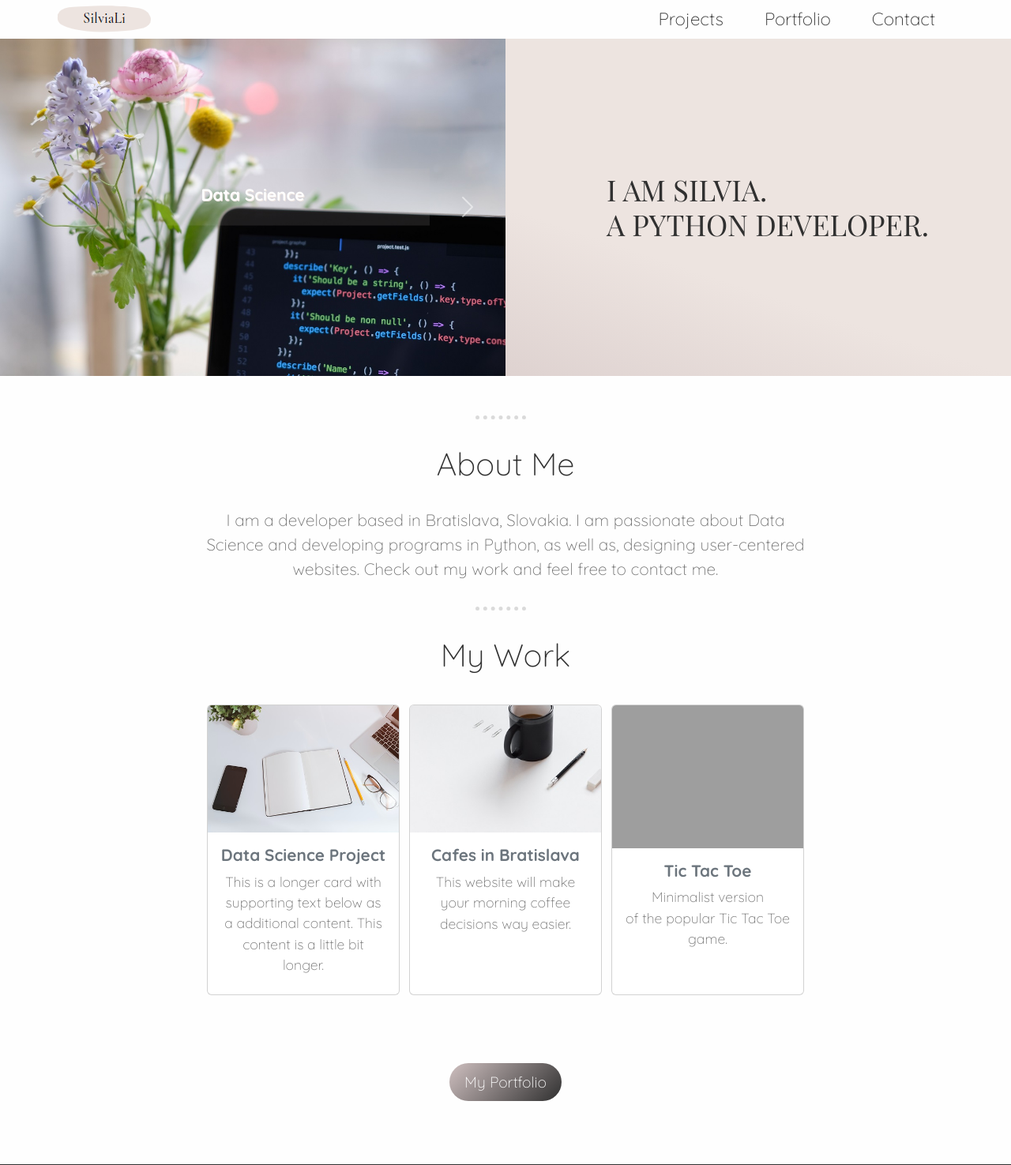
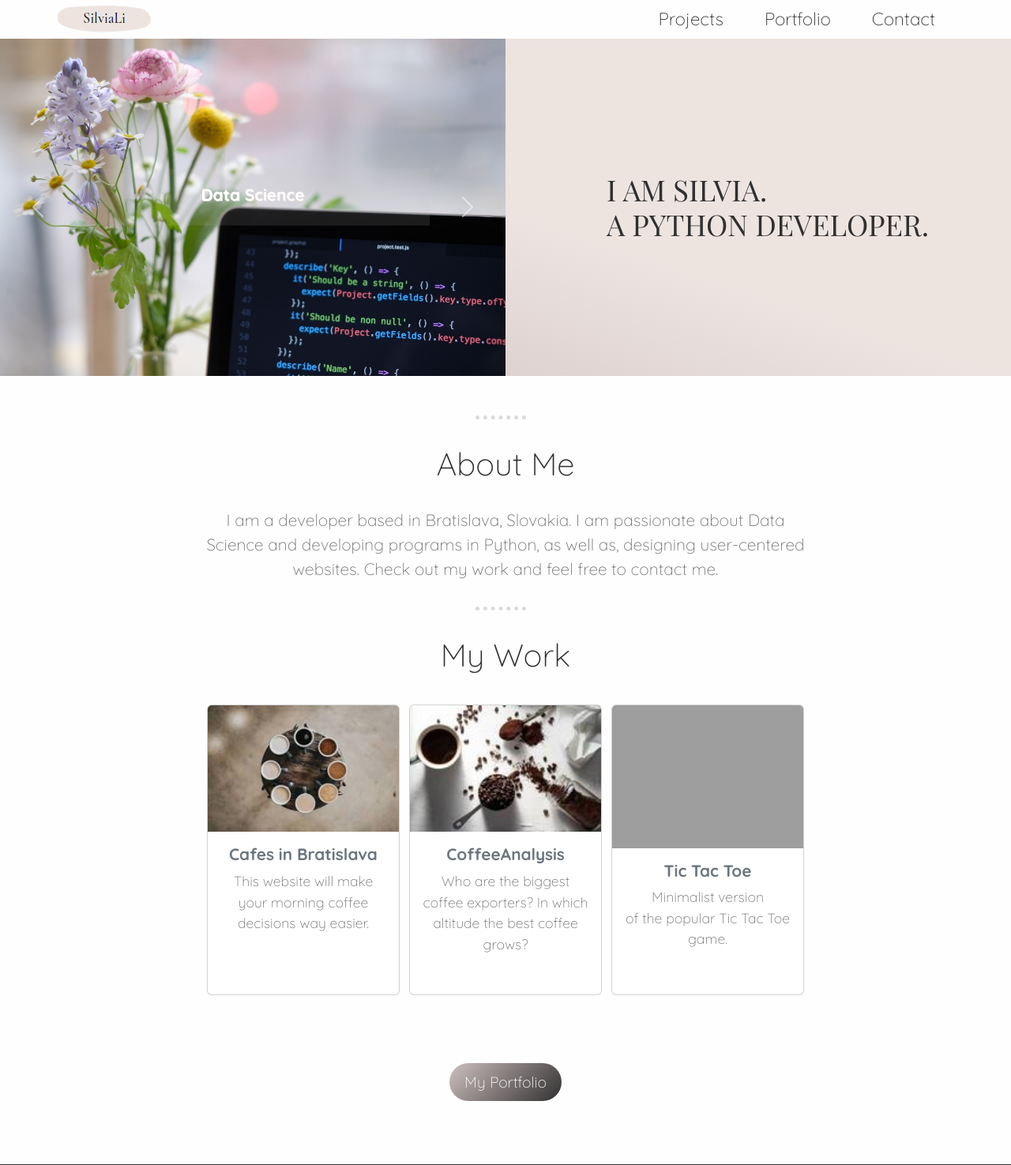
Before and after one commit to Korkova/My_Portfolio_Kopie, a Flask app: page / in a window 1280 px wide. Shown: the top 1475 px of the page at 79% size. Run offline with Flask 2, Linux system fonts and the light colour scheme; some libraries are stand-ins or nearby versions; some web fonts are replaced; grey boxes are pictures that could not be loaded.

Commit message:
Complete Update 31

```diff
--- a/templates/index.html
+++ b/templates/index.html
@@ -24,13 +24,10 @@
     <section>
     <nav class="navbar navbar-expand-lg navbar-light fixed-top">
         <div class="container container-navbar">
-<!--            <a class="navbar-brand" href="index.html"><h4 id="signature">Silvia Li</h4></a>-->
             <a class="navbar-brand" href="index.html"><img src="static/img/mylogo.jpg" class="d-block w-100" alt="..."></a>
-
-<!--        <a class="navbar-brand" href="index.html"><img class="avatar-image" src="static/img/my_avatar.png" alt="avatar"></a>-->
-        <button class="navbar-toggler" type="button" data-bs-toggle="collapse" data-bs-target="#navbarSupportedContent" aria-controls="navbarSupportedContent" aria-expanded="false" aria-label="Toggle navigation">
-            <span class="navbar-toggler-icon"></span>
-        </button>
+            <button class="navbar-toggler" type="button" data-bs-toggle="collapse" data-bs-target="#navbarSupportedContent" aria-controls="navbarSupportedContent" aria-expanded="false" aria-label="Toggle navigation">
+                <span class="navbar-toggler-icon"></span>
+            </button>
         <div class="collapse navbar-collapse justify-content-end" id="navbarSupportedContent">
             <ul class="navbar-nav ml-auto">
                 <li class="nav-item">
@@ -107,28 +104,19 @@
         <div class="row row-cols-lg-3 row-cols-md-2 row-cols-sm-1 row-col-xs-1">
           <div class="col d-flex justify-content-center">
             <div class="card" style="width: 18rem; height: 23rem">
-              <a href="#"></a><img src="static/img/21.jpg" class="card-img-top" alt="..."></a>
+                <a href="https://cafe-and-wifi-vyu4.onrender.com/"><img src="static/img/coffee_places_3.jpg" class="card-img-top" alt="..."></a>
               <div class="card-body">
-                  <h4 class="card-title heading-medium"><a href="" class="text-decoration-none link-secondary">Data Science Project</a></h4>
-                <p class="card-text medium-text">This is a longer card with supporting text below as a additional content. This content is a little bit longer.</p>
+                <h4 class="card-title heading-medium"><a href="https://cafe-and-wifi-vyu4.onrender.com/" class="text-decoration-none link-secondary">Cafes in Bratislava</a></h4>
+                <p class="card-text medium-text">This website will make <br>your morning coffee <br>decisions way easier.</p>
               </div>
             </div>
           </div>
-<!--          <div class="col d-flex justify-content-center">-->
-<!--            <div class="card" style="width: 18rem; height: 23rem">-->
-<!--                <a href="#" ><img src="static/img/22.jpg" class="card-img-top" alt="..."></a>-->
-<!--              <div class="card-body">-->
-<!--                <h4 class="card-title heading-medium"><a href="" class="text-decoration-none link-secondary">Data Science Project</a></h4>-->
-<!--                <p class="card-text medium-text">This is a longer card with supporting text below as a natural lead-in to. This content is a little bit longer.</p>-->
-<!--              </div>-->
-<!--            </div>-->
-<!--          </div>-->
           <div class="col d-flex justify-content-center">
             <div class="card" style="width: 18rem; height: 23rem">
-                <a href="https://cafe-and-wifi-vyu4.onrender.com/"><img src="static/img/08.jpg" class="card-img-top" alt="..."></a>
+              <a href="#"></a><img src="static/img/coffee_analysis_3.jpg" class="card-img-top" alt="..."></a>
               <div class="card-body">
-                <h4 class="card-title heading-medium"><a href="https://cafe-and-wifi-vyu4.onrender.com/" class="text-decoration-none link-secondary">Cafes in Bratislava</a></h4>
-                <p class="card-text medium-text">This website will make <br>your morning coffee <br>decisions way easier.</p>
+                  <h4 class="card-title heading-medium"><a href="" class="text-decoration-none link-secondary">CoffeeAnalysis</a></h4>
+                <p class="card-text medium-text">Who are the biggest coffee exporters? In which altitude the best coffee grows?</p>
               </div>
             </div>
           </div>
```
